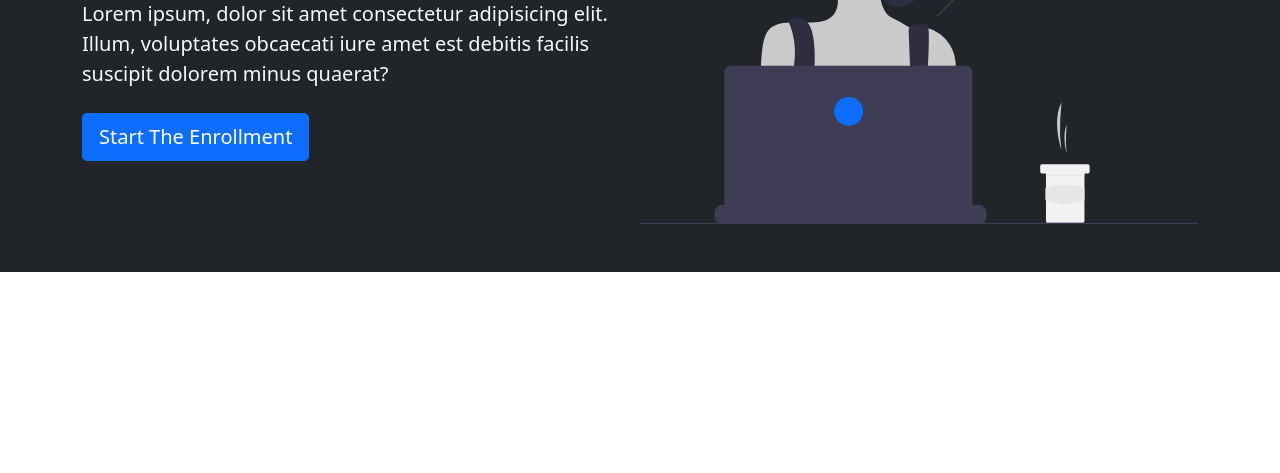
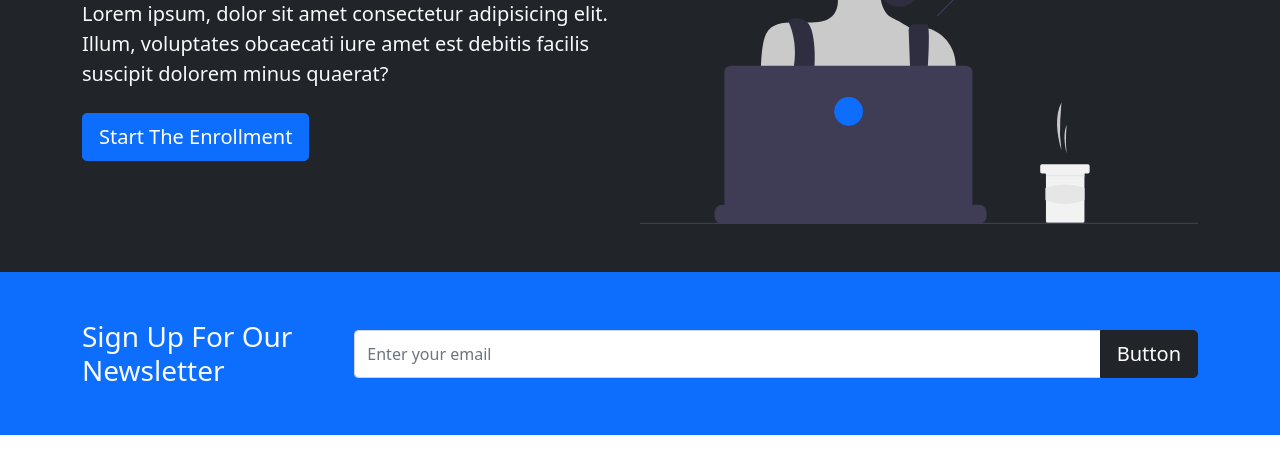
Before and after one commit to yodkwtf/bootstrap-v5-homemakers-website, a plain HTML site: page index.html in a window 1280 px wide. Shown: the part 257-730 px from the top of the page. Drawn offline with nearby package versions, Linux system fonts and the light colour scheme.

Commit message:
newsletter section done

```diff
--- a/index.html
+++ b/index.html
@@ -70,6 +70,24 @@
     </section>
     <!-- END OF SHOWCASE -->
 
+    <!-- NEWSLETTER -->
+    <section class="bg-primary text-light p-5">
+      <div class="container">
+        <div class="d-md-flex justify-content-between align-items-center">
+          <h3 class="mb-3 mb-md-0">Sign Up For Our Newsletter</h3>
+          <div class="input-group">
+            <input
+              type="text"
+              class="form-control news-input"
+              placeholder="Enter your email"
+            />
+            <button class="btn btn-dark btn-lg" type="button">Button</button>
+          </div>
+        </div>
+      </div>
+    </section>
+    <!-- END OF NEWSLETTER -->
+
     <!-- bootstrap js bundle cdn -->
     <script
       src="https://cdn.jsdelivr.net/npm/bootstrap@5.0.1/dist/js/bootstrap.bundle.min.js"
--- a/styles.css
+++ b/styles.css
@@ -0,0 +1,5 @@
+@media(min-width:768px) {
+  .news-imput{
+    width: 50%
+  }
+}
```
